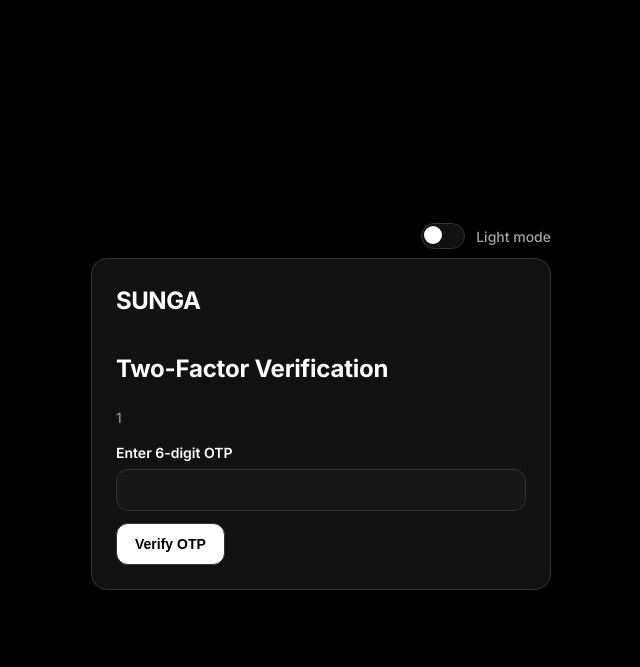
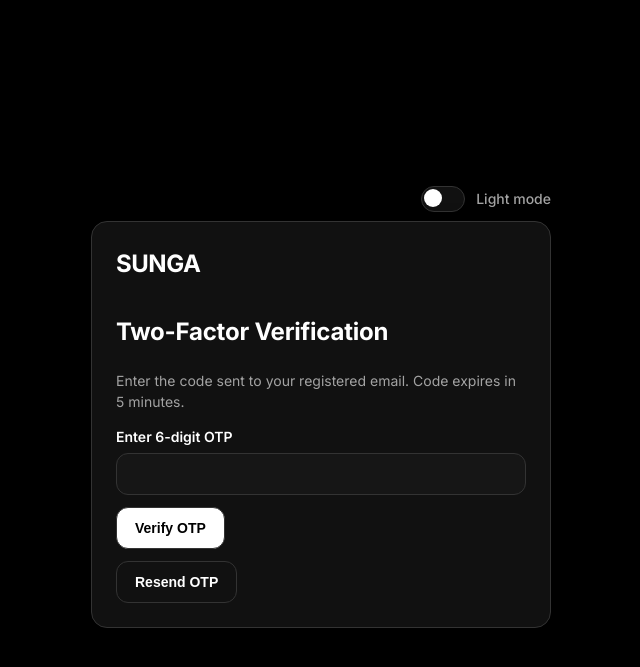
Before and after one commit to The-vedax123/SUNGA-, a Flask app: page /verify-otp in a window 1280 px wide. Shown: the top 667 px of the page, without its empty margins (319-959 px from the left). Run offline with Flask 3, Linux system fonts and the light colour scheme; the visitor is signed in with stand-in values (Sample User, id 1); data that the repository does not hold is empty; parts of the project's set-up code (start-up, migrations or seed data) failed here and were passed over; some libraries are stand-ins or nearby versions.

Commit message:
Add real-time email OTP security with resend, limits, and audit logs.
This replaces mock OTP delivery with TLS SMTP email, adds OTP rate limiting/attempt controls, stores OTP audit trails, and integrates OTP checks for login and high-value transaction approval.

Made-with: Cursor

```diff
--- a/app.py
+++ b/app.py
@@ -21,8 +21,19 @@ except ImportError:
 
 from blockchain import Blockchain
 from backup import create_encrypted_backup, recover_encrypted_backup
-from security import generate_otp as generate_secure_otp
 from security import generate_wallet_address, utc_now_iso
+from security.email_service import EmailDeliveryError, send_security_otp_email
+from security.otp_service import (
+    OTP_EXPIRY_SECONDS,
+    OTP_MAX_ATTEMPTS,
+    OTP_RATE_LIMIT_COUNT,
+    OTP_RATE_LIMIT_WINDOW_SECONDS,
+    build_otp_session_payload,
+    generate_otp as generate_secure_otp,
+    is_expired,
+    now_epoch,
+    parse_request_log,
+)
 from validation import (
     validate_amount,
     validate_email,
@@ -43,7 +54,7 @@ if USE_POSTGRES and psycopg2 is None:
 FERNET_KEY_PATH = os.path.join(DATA_DIR, "fernet.key")
 BACKUP_DIR = os.path.join(DATA_DIR, "backups")
 SESSION_TIMEOUT_MINUTES = 5
-OTP_EXPIRY_MINUTES = 2
+OTP_EXPIRY_MINUTES = OTP_EXPIRY_SECONDS // 60
 DEFAULT_STARTING_BALANCE = 100.0
 FRAUD_THRESHOLD = 200.0
 LOCKOUT_THRESHOLD = 3
@@ -245,6 +256,19 @@ def migrate_db():
         )
         """
     )
+    db.execute(
+        """
+        CREATE TABLE IF NOT EXISTS otp_logs (
+            id INTEGER PRIMARY KEY AUTOINCREMENT,
+            user_email TEXT NOT NULL,
+            otp_code TEXT NOT NULL,
+            status TEXT NOT NULL,
+            attempts INTEGER NOT NULL DEFAULT 0,
+            created_at TEXT NOT NULL,
+            verified_at TEXT
+        )
+        """
+    )
     db.commit()
 
 
@@ -351,6 +375,19 @@ def init_db():
             )
             """
         )
+        db.execute(
+            """
+            CREATE TABLE IF NOT EXISTS otp_logs (
+                id SERIAL PRIMARY KEY,
+                user_email TEXT NOT NULL,
+                otp_code TEXT NOT NULL,
+                status TEXT NOT NULL,
+                attempts INTEGER NOT NULL DEFAULT 0,
+                created_at TEXT NOT NULL,
+                verified_at TEXT
+            )
+            """
+        )
         db.commit()
         seed_admin()
         backfill_wallet_addresses()
@@ -394,6 +431,19 @@ def init_db():
             user TEXT NOT NULL,
             action TEXT NOT NULL,
             timestamp TEXT NOT NULL
+        )
+        """
+    )
+    db.execute(
+        """
+        CREATE TABLE IF NOT EXISTS otp_logs (
+            id INTEGER PRIMARY KEY AUTOINCREMENT,
+            user_email TEXT NOT NULL,
+            otp_code TEXT NOT NULL,
+            status TEXT NOT NULL,
+            attempts INTEGER NOT NULL DEFAULT 0,
+            created_at TEXT NOT NULL,
+            verified_at TEXT
         )
         """
     )
@@ -794,6 +844,74 @@ def evaluate_fraud(sender: str, amount: float):
 
 def generate_otp() -> str:
     return generate_secure_otp()
+
+
+def clear_otp_session():
+    for key in (
+        "otp_code",
+        "otp_expiry",
+        "otp_username",
+        "otp_role",
+        "otp_email",
+        "otp_notice",
+        "otp_next",
+        "otp_attempts",
+        "otp_status",
+        "otp_purpose",
+    ):
+        session.pop(key, None)
+
+
+def log_otp_event(user_email: str, otp_code: str, status: str, attempts: int = 0, verified: bool = False):
+    db = get_db()
+    verified_at = utc_now_iso() if verified else None
+    db.execute(
+        """
+        INSERT INTO otp_logs (user_email, otp_code, status, attempts, created_at, verified_at)
+        VALUES (?, ?, ?, ?, ?, ?)
+        """,
+        (user_email or "unknown", otp_code or "000000", status, attempts, utc_now_iso(), verified_at),
+    )
+    db.commit()
+    ip_address = request.remote_addr or "unknown"
+    log_action(session.get("otp_username") or user_email or "unknown", f"OTP {status} from IP {ip_address}")
+
+
+def otp_rate_limited() -> bool:
+    history = parse_request_log(session.get("otp_request_log"))
+    if len(history) >= OTP_RATE_LIMIT_COUNT:
+        return True
+    history.append(now_epoch())
+    session["otp_request_log"] = ",".join(str(x) for x in history)
+    return False
+
+
+def issue_otp_challenge(*, user_row, next_url: str, purpose: str):
+    if not user_row.get("email"):
+        flash("No email is registered on this account for OTP.", "error")
+        return False
+    if otp_rate_limited():
+        flash("Too many OTP requests. Try again later.", "error")
+        return False
+    payload = build_otp_session_payload(
+        username=user_row["username"],
+        role=user_row["role"],
+        email=user_row["email"],
+        next_url=next_url,
+        purpose=purpose,
+    )
+    for key, value in payload.items():
+        session[key] = value
+    try:
+        send_security_otp_email(user_row["email"], payload["otp_code"])
+    except EmailDeliveryError as error:
+        clear_otp_session()
+        log_error("/send-otp", f"email-send-failed: {error}")
+        flash("Unable to send OTP email. Check SMTP configuration.", "error")
+        return False
+    log_otp_event(user_row["email"], payload["otp_code"], "sent", attempts=0)
+    flash("OTP sent to your registered email.", "success")
+    return True
 
 
 def finalize_login(username: str, role: str):
@@ -899,7 +1017,7 @@ def login():
         password = request.form.get("password", "")
         db = get_db()
         user = db.execute(
-            "SELECT username, password_hash, role, locked_until, status FROM users WHERE username = ?",
+            "SELECT username, password_hash, role, locked_until, status, email FROM users WHERE username = ?",
             (username,),
         ).fetchone()
         if not user:
@@ -919,17 +1037,10 @@ def login():
             log_action(username, "Login failure: wrong password.")
             flash("Invalid username or password.", "error")
             return render_template("login.html")
-
-        otp = generate_otp()
         db.execute("UPDATE users SET locked_until = NULL WHERE username = ?", (username,))
         db.commit()
-        session["otp_code"] = otp
-        session["otp_expiry"] = (datetime.utcnow() + timedelta(minutes=OTP_EXPIRY_MINUTES)).isoformat()
-        session["otp_username"] = user["username"]
-        session["otp_role"] = user["role"]
-        session["otp_notice"] = f"Mock email OTP sent: {otp}"
-        session["otp_next"] = url_for("dashboard")
-        log_action(username, "OTP generated for login.")
+        if not issue_otp_challenge(user_row=user, next_url=url_for("dashboard"), purpose="login"):
+            return render_template("login.html")
         return redirect(url_for("verify_otp"))
     return render_template("login.html")
 
@@ -941,7 +1052,7 @@ def admin_login():
         password = request.form.get("password", "")
         db = get_db()
         user = db.execute(
-            "SELECT username, password_hash, role, locked_until, status FROM users WHERE username = ?",
+            "SELECT username, password_hash, role, locked_until, status, email FROM users WHERE username = ?",
             (username,),
         ).fetchone()
         if not user or user["role"] != "admin":
@@ -961,19 +1072,52 @@ def admin_login():
             log_action(username, "Admin login failure: wrong password.")
             flash("Invalid admin credentials.", "error")
             return render_template("admin_login.html")
-
-        otp = generate_otp()
         db.execute("UPDATE users SET locked_until = NULL WHERE username = ?", (username,))
         db.commit()
-        session["otp_code"] = otp
-        session["otp_expiry"] = (datetime.utcnow() + timedelta(minutes=OTP_EXPIRY_MINUTES)).isoformat()
-        session["otp_username"] = user["username"]
-        session["otp_role"] = user["role"]
-        session["otp_notice"] = f"Mock email OTP sent: {otp}"
-        session["otp_next"] = url_for("admin_dashboard")
-        log_action(username, "OTP generated for admin login.")
+        if not issue_otp_challenge(user_row=user, next_url=url_for("admin_dashboard"), purpose="admin_login"):
+            return render_template("admin_login.html")
         return redirect(url_for("verify_otp"))
     return render_template("admin_login.html")
+
+
+@app.route("/send-otp", methods=["POST"])
+def send_otp():
+    username = request.form.get("username", "").strip()
+    if not username:
+        flash("Username is required.", "error")
+        return redirect(url_for("login"))
+    db = get_db()
+    user = db.execute("SELECT username, role, email, status FROM users WHERE username = ?", (username,)).fetchone()
+    if not user or user["status"] != "Active":
+        flash("Unable to send OTP for this account.", "error")
+        return redirect(url_for("login"))
+    next_url = url_for("admin_dashboard") if user["role"] == "admin" else url_for("dashboard")
+    if issue_otp_challenge(user_row=user, next_url=next_url, purpose="manual_send"):
+        return redirect(url_for("verify_otp"))
+    return redirect(url_for("login"))
+
+
+@app.route("/resend-otp", methods=["POST"])
+def resend_otp():
+    if "otp_username" not in session:
+        flash("OTP session not found. Please login again.", "error")
+        return redirect(url_for("login"))
+    db = get_db()
+    user = db.execute(
+        "SELECT username, role, email, status FROM users WHERE username = ?",
+        (session["otp_username"],),
+    ).fetchone()
+    if not user or user["status"] != "Active":
+        clear_otp_session()
+        flash("Unable to resend OTP for this account.", "error")
+        return redirect(url_for("login"))
+    if issue_otp_challenge(
+        user_row=user,
+        next_url=session.get("otp_next", url_for("dashboard")),
+        purpose=session.get("otp_purpose", "login"),
+    ):
+        log_otp_event(user["email"], session.get("otp_code"), "resent", attempts=0)
+    return redirect(url_for("verify_otp"))
 
 
 @app.route("/verify-otp", methods=["GET", "POST"])
@@ -984,30 +1128,41 @@ def verify_otp():
     if request.method == "POST":
         otp_input = request.form.get("otp", "").strip()
         if not otp_input.isdigit() or len(otp_input) != 6:
-            track_failed_login(session.get("otp_username", "unknown"))
-            log_action(session.get("otp_username", "unknown"), "OTP verification failed: invalid format.")
+            session["otp_attempts"] = int(session.get("otp_attempts", 0)) + 1
+            log_otp_event(session.get("otp_email"), otp_input, "failed", attempts=session["otp_attempts"])
             flash("OTP must be a 6-digit code.", "error")
             return render_template("verify_otp.html", otp_notice=session.get("otp_notice"))
-        if datetime.utcnow() > datetime.fromisoformat(session["otp_expiry"]):
-            track_failed_login(session.get("otp_username", "unknown"))
-            log_action(session.get("otp_username", "unknown"), "OTP verification failed: code expired.")
-            session.pop("otp_code", None)
-            session.pop("otp_expiry", None)
-            session.pop("otp_notice", None)
+        if is_expired(session["otp_expiry"]):
+            log_otp_event(session.get("otp_email"), session.get("otp_code"), "expired", attempts=session.get("otp_attempts", 0))
+            clear_otp_session()
             flash("OTP expired. Please login again.", "error")
             return redirect(url_for("login"))
+        if int(session.get("otp_attempts", 0)) >= OTP_MAX_ATTEMPTS:
+            log_otp_event(session.get("otp_email"), session.get("otp_code"), "failed", attempts=session.get("otp_attempts", 0))
+            clear_otp_session()
+            flash("Too many OTP attempts. Please login again.", "error")
+            return redirect(url_for("login"))
         if otp_input != session["otp_code"]:
-            track_failed_login(session.get("otp_username", "unknown"))
-            log_action(session.get("otp_username", "unknown"), "OTP verification failed: wrong code.")
+            session["otp_attempts"] = int(session.get("otp_attempts", 0)) + 1
+            log_otp_event(session.get("otp_email"), otp_input, "failed", attempts=session["otp_attempts"])
             flash("Incorrect OTP. Please try again.", "error")
             return render_template("verify_otp.html", otp_notice=session.get("otp_notice"))
 
         username = session["otp_username"]
         role = session["otp_role"]
-        finalize_login(username, role)
-        log_action(username, "Successful login with OTP.")
-        flash("Login successful.", "success")
-        return redirect(session.pop("otp_next", url_for("dashboard")))
+        email = session.get("otp_email")
+        next_url = session.get("otp_next", url_for("dashboard"))
+        log_otp_event(email, otp_input, "verified", attempts=0, verified=True)
+        purpose = session.get("otp_purpose", "login")
+        if purpose in ("login", "admin_login", "manual_send"):
+            finalize_login(username, role)
+            log_action(username, "Successful login with OTP.")
+            flash("Login successful.", "success")
+        else:
+            session["otp_transfer_verified_at"] = utc_now_iso()
+            clear_otp_session()
+            flash("OTP verified successfully.", "success")
+        return redirect(next_url)
     return render_template("verify_otp.html", otp_notice=session.get("otp_notice"))
 
 
@@ -1117,14 +1272,33 @@ def confirm_transfer():
         action = request.form.get("action")
         if action == "cancel":
             session.pop("pending_transfer", None)
+            session.pop("otp_transfer_verified_at", None)
             log_action(session["username"], "Transfer confirmation cancelled.")
             return redirect(url_for("send_tokens"))
+        if float(pending["amount"]) >= FRAUD_THRESHOLD and not session.get("otp_transfer_verified_at"):
+            db = get_db()
+            user_row = db.execute(
+                "SELECT username, role, email, status FROM users WHERE username = ?",
+                (session["username"],),
+            ).fetchone()
+            if not user_row:
+                flash("User account not found.", "error")
+                return redirect(url_for("send_tokens"))
+            if not issue_otp_challenge(
+                user_row=user_row,
+                next_url=url_for("confirm_transfer"),
+                purpose="transfer_approval",
+            ):
+                return redirect(url_for("confirm_transfer"))
+            flash("OTP required to approve high-value transaction.", "error")
+            return redirect(url_for("verify_otp"))
         success, message = perform_transaction(
             pending["sender"],
             pending["recipient_wallet_address"],
             float(pending["amount"]),
         )
         session.pop("pending_transfer", None)
+        session.pop("otp_transfer_verified_at", None)
         log_action(session["username"], "Transfer confirmation submitted.")
         flash(message, "success" if success else "error")
         return redirect(url_for("transactions") if success else url_for("send_tokens"))
--- a/security.py
+++ b/security/__init__.py
@@ -1,6 +1,6 @@
 import hashlib
 import secrets
-from datetime import datetime, UTC
+from datetime import UTC, datetime
 
 
 def utc_now_iso() -> str:
--- a/templates/verify_otp.html
+++ b/templates/verify_otp.html
@@ -17,7 +17,7 @@
         <section class="card">
             <h1 class="brand">SUNGA</h1>
             <h3>Two-Factor Verification</h3>
-            <p class="small-muted">{{ otp_notice }}</p>
+            <p class="small-muted">Enter the code sent to your registered email. Code expires in 5 minutes.</p>
             {% with messages = get_flashed_messages(with_categories=true) %}
                 {% if messages %}
                     {% for category, message in messages %}
@@ -29,6 +29,9 @@
                 <label for="otp">Enter 6-digit OTP</label>
                 <input id="otp" name="otp" type="text" maxlength="6" minlength="6" pattern="[0-9]{6}" required>
                 <button type="submit">Verify OTP</button>
+            </form>
+            <form method="POST" action="{{ url_for('resend_otp') }}">
+                <button class="btn-secondary" type="submit">Resend OTP</button>
             </form>
         </section>
     </div>
```
Also changed, not shown: security/email_service.py (added, +37 -0 lines), security/otp_service.py (added, +54 -0 lines), tests/test_otp_flow.py (added, +74 -0 lines).
